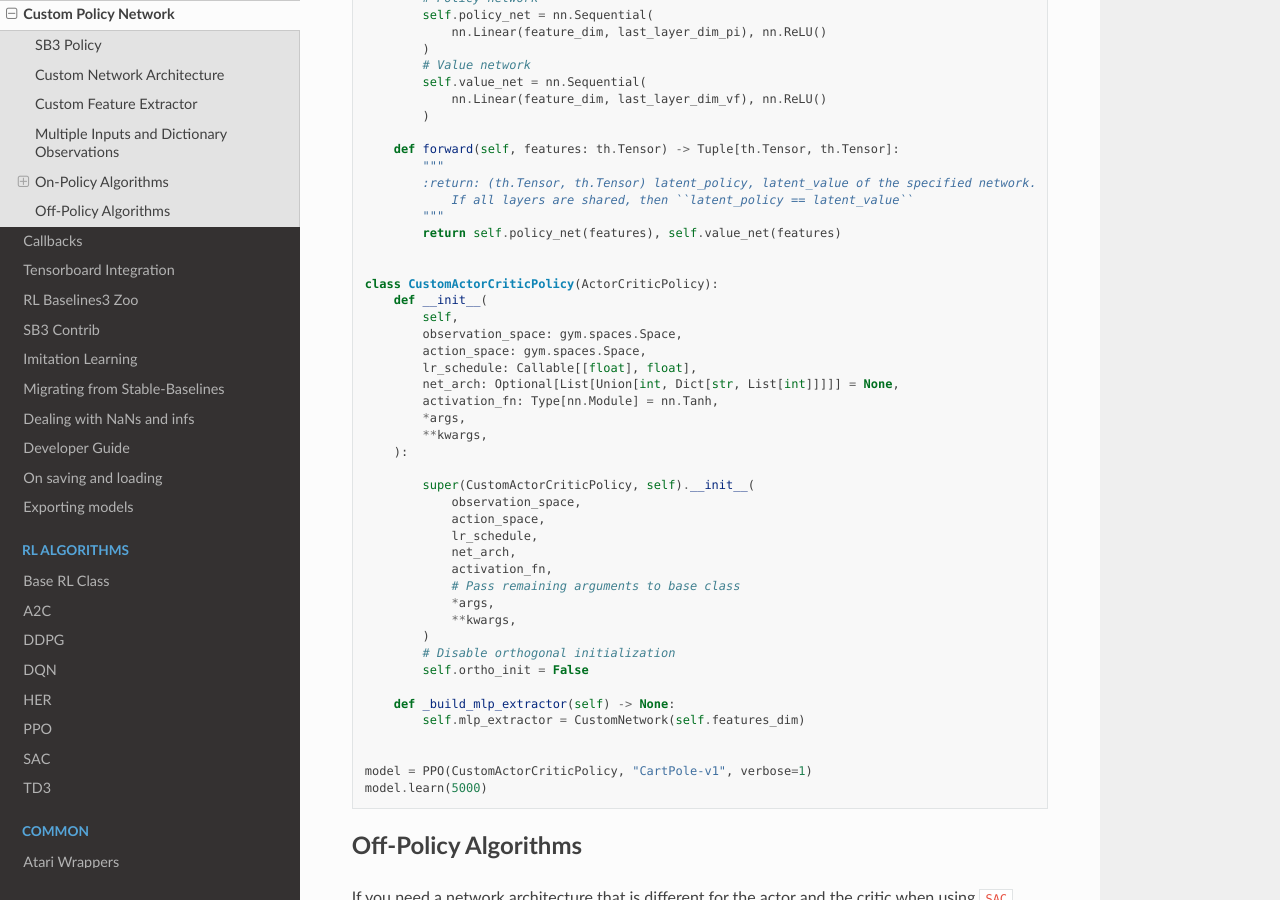
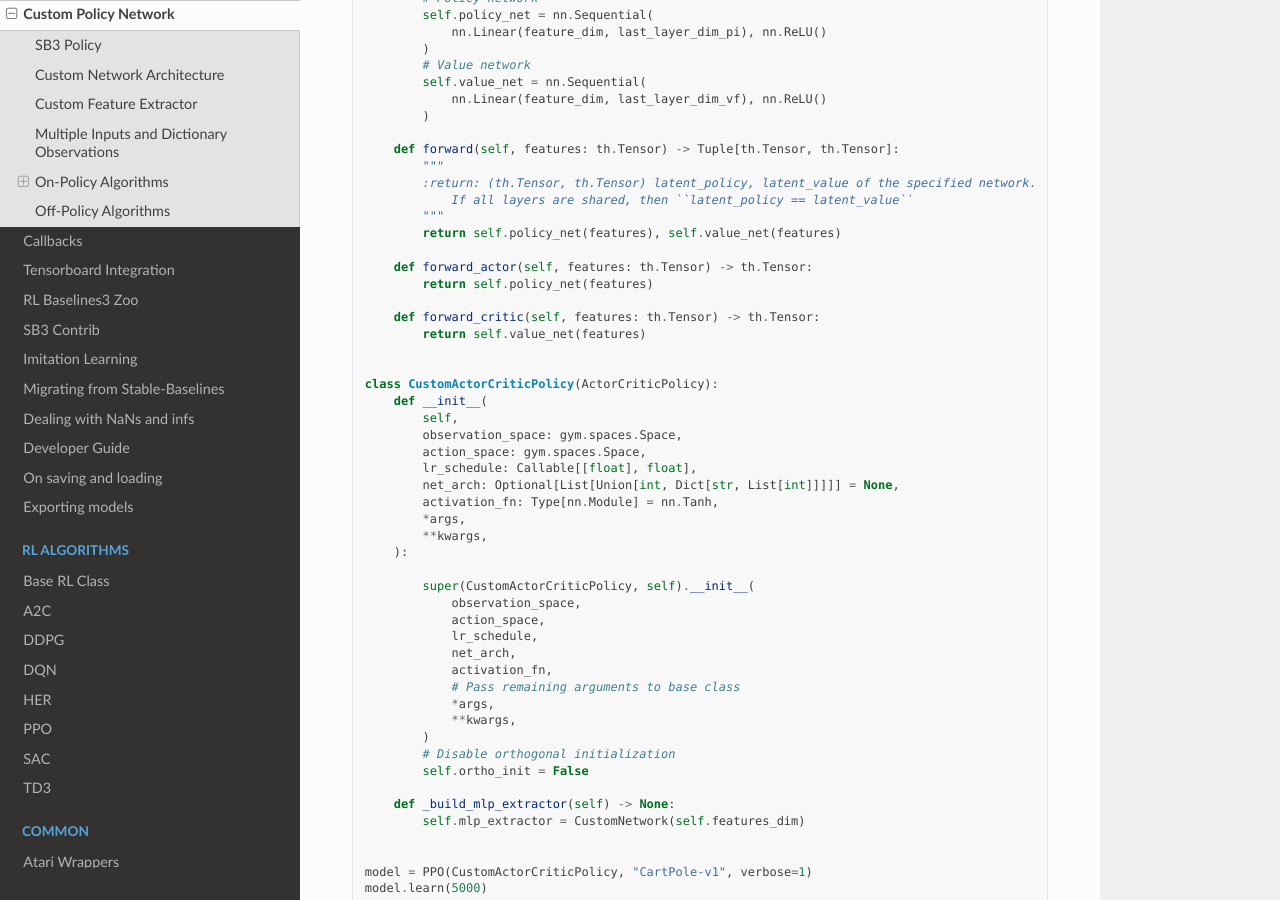
Before and after one commit to DLR-RM/stable-baselines3, a Sphinx documentation site: the page built from docs/guide/custom_policy.rst, in a window 1280 px wide and 900 px high, scrolled down 6690 px. Built offline with Sphinx 7.4.7 and the Read the Docs theme 2.0.0, drawn with Linux system fonts in a browser that asks for light colours.

Commit message:
Update custom_policy.rst
Added methods forward_actor and forward_critic in CustomNetwork class.

```diff
--- a/docs/guide/custom_policy.rst
+++ b/docs/guide/custom_policy.rst
@@ -334,6 +334,12 @@ If your task requires even more granular control over the policy/value architect
           """
           return self.policy_net(features), self.value_net(features)
 
+      def forward_actor(self, features: th.Tensor) -> th.Tensor:
+          return self.policy_net(features)
+
+      def forward_critic(self, features: th.Tensor) -> th.Tensor:
+          return self.value_net(features)
+
 
   class CustomActorCriticPolicy(ActorCriticPolicy):
       def __init__(
```
